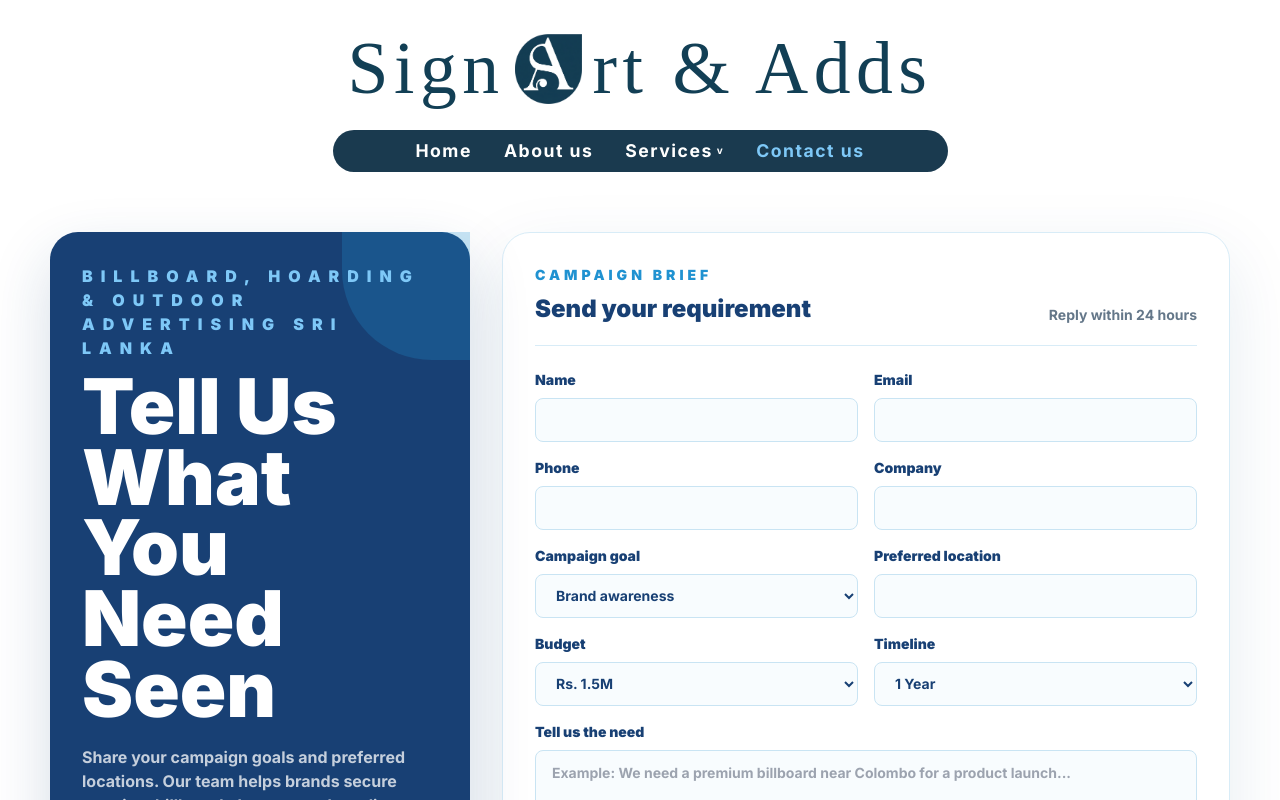
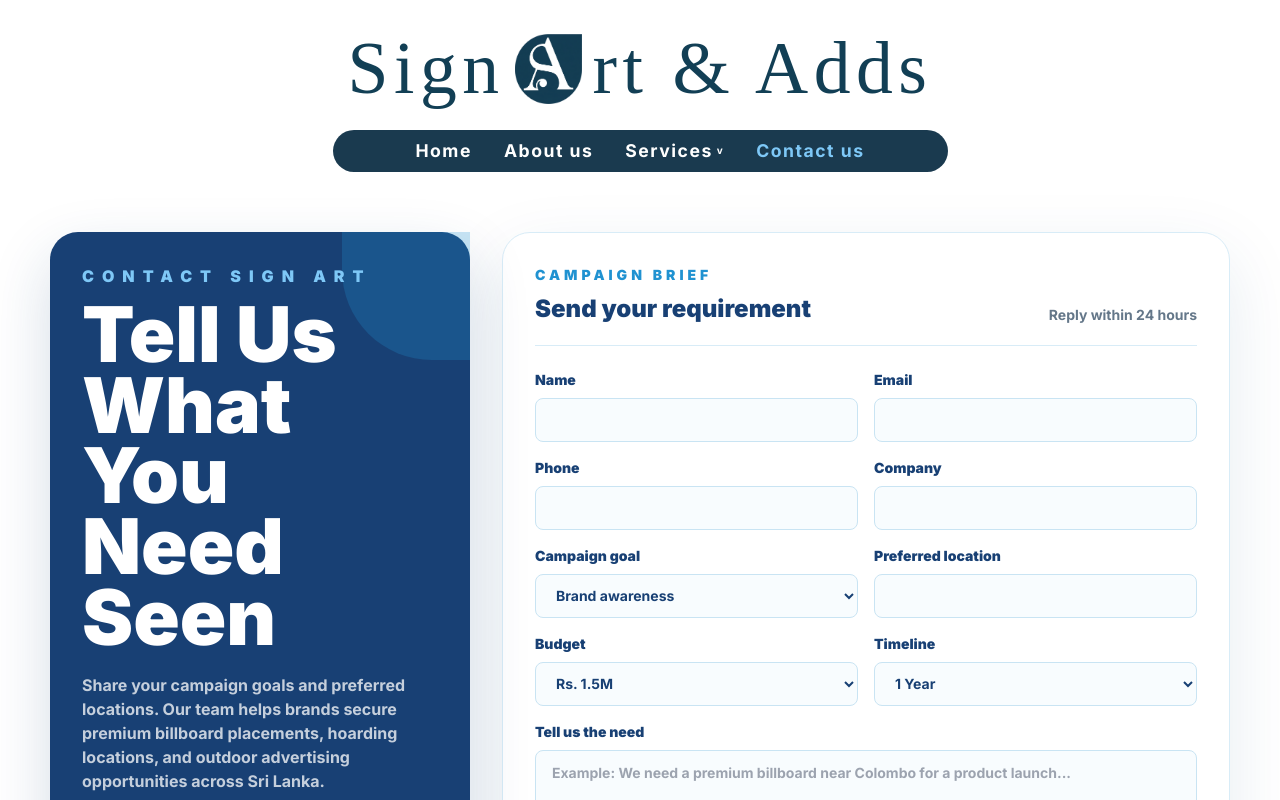
Before and after one commit to hiiiive420/Bill_board, a React (Vite) app in the folder frontend/: page /contact in a window 1280 px wide. Shown: the top 800 px of the page. Built offline with nearby package versions, Linux system fonts and the light colour scheme; a web font is replaced by a local one.

Commit message:
Update Contact.jsx

```diff
--- a/frontend/src/pages/Contact.jsx
+++ b/frontend/src/pages/Contact.jsx
@@ -132,7 +132,7 @@ return (
             <div className="relative rounded-[28px] bg-[#184074] p-6 text-white shadow-[0_24px_60px_rgba(24,64,116,.18)] sm:p-8 lg:sticky lg:top-6">
               <div className="absolute right-0 top-0 h-32 w-32 rounded-bl-[90px] bg-[#2092D1]/25" />
               <p className="relative mb-3 text-sm font-black uppercase tracking-[8px] text-[#7ec8f7] sm:text-base">
-                Billboard, Hoarding & Outdoor Advertising Sri Lanka
+                CONTACT SIGN ART
               </p>
               <h1 className="relative text-[clamp(2.7rem,6vw,4.8rem)] font-black leading-[.92] text-white">
                 Tell Us What You Need Seen
```
